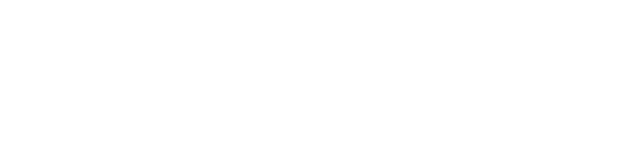
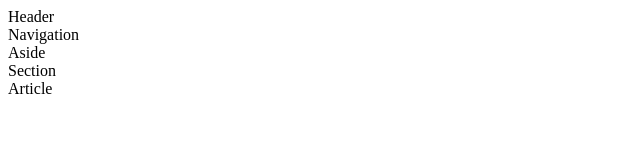
Before and after one commit to cheeta2007/HTML-LEARNING, a plain HTML site: page Childpages/childpagestemplate.html in a window 1280 px wide. Shown: the whole page, without its empty margins (0-640 px from the left). Drawn offline with Linux system fonts and the light colour scheme.

Commit message:
Update childpagestemplate.html

```diff
--- a/Childpages/childpagestemplate.html
+++ b/Childpages/childpagestemplate.html
@@ -24,7 +24,14 @@
 
         <!-- Cyber Security Note about JavaScript in Browsers-->
        <noscript>Running JavaScript Is Not Necessary In This HTML Page ... FYI: Your Feature To Execute Scripts Is Turned Off</noscript>
-</head>
-<body></body>
-<footer></footer>
-</html>
+    </head>
+    <body>
+        <header>Header</header>
+        <nav>Navigation</nav>
+        <aside>Aside</aside>
+        <section>Section</section>
+        <article>Article</article>
+
+    </body>
+    <footer></footer>
+    </html>
```
